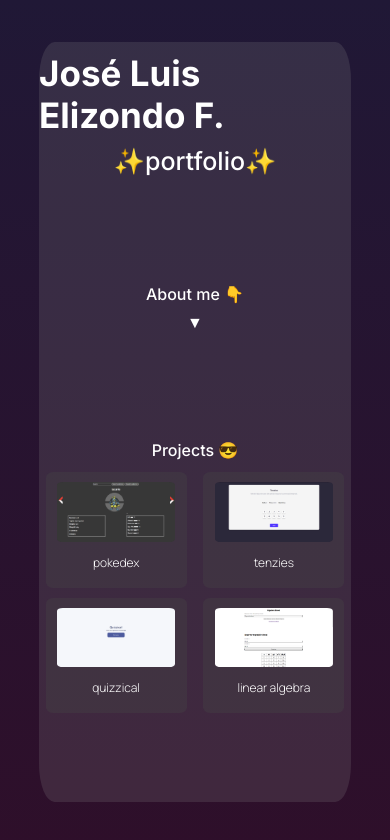
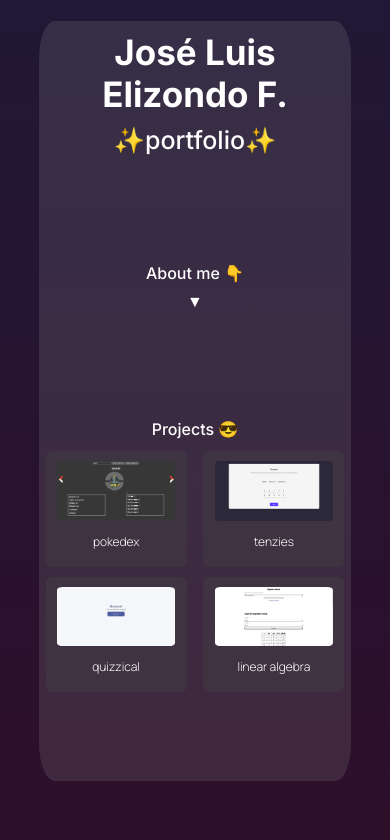
Before and after one commit to ElizondoStudios/portfolio, a React (Vite) app: page / in a window 390 px wide. Shown: the top 840 px of the page. Built offline with nearby package versions, Linux system fonts and the light colour scheme; grey boxes are pictures that could not be loaded.

Commit message:
made changes fro mobile view

```diff
--- a/src/index.css
+++ b/src/index.css
@@ -26,10 +26,9 @@ body{
 
   .App--card{
     position: fixed;
-    top: 5vh;
+    top: 2.5vh;
     display: flex;
     align-items: center;
-    /* justify-content: center; */
     flex-direction: column;
 
     width: 80vw;
@@ -108,7 +107,8 @@ body{
       margin: 0;
       margin-top: 10px;
 
-      justify-content: center;
+      text-justify: center;
+      text-align: center;
       transform: translateY(-50%);
     }
 
```
